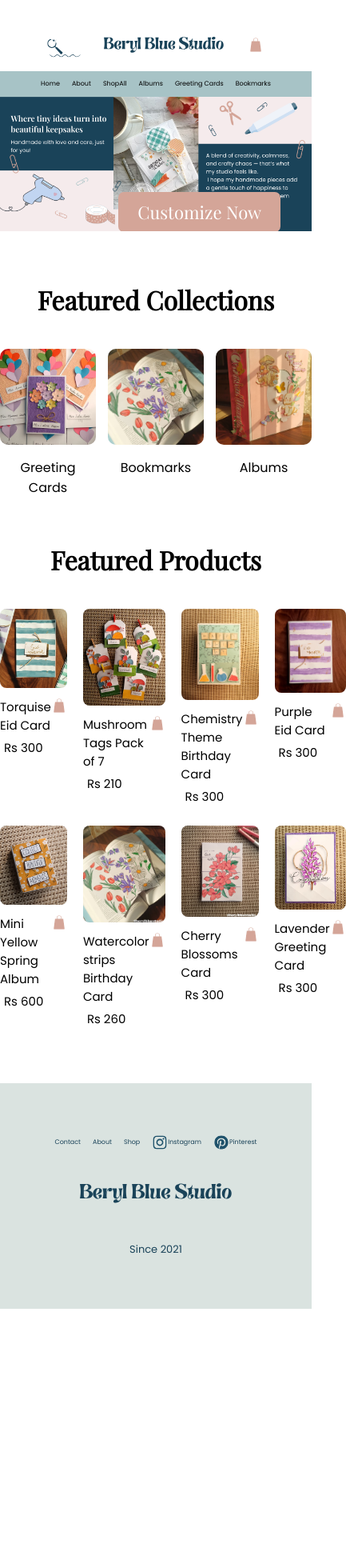
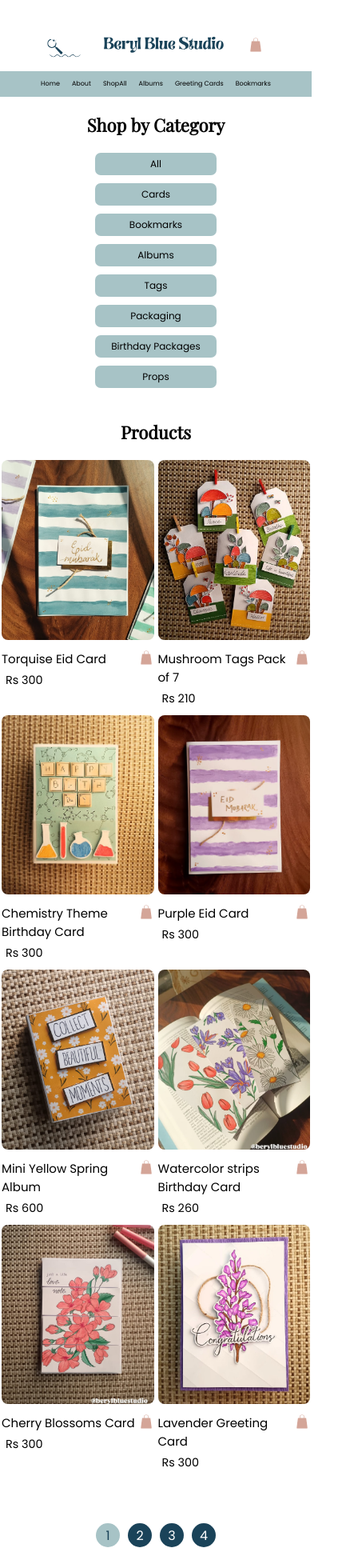
Before and after one commit to syedamaryamazhar/Beryl-Blue-Studio-Complete, a React (Vite) app in the folder bbs-proj/: page / in a window 390 px wide. Shown: the top 1960 px of the page at 80% size, 433 px wide, since content can reach past the window. Before the commit the page ends 1636 px from the top, so only its background shows below. Built offline with nearby package versions, Linux system fonts and the light colour scheme.

Commit message:
productspage css

```diff
--- a/bbs-proj/src/App.jsx
+++ b/bbs-proj/src/App.jsx
@@ -5,11 +5,12 @@ import { BrowserRouter } from 'react-router-dom'
 import './App.css'
 import './index.css'
 import Home from './pages/Homepage'
+import Productspage from './pages/Productspage'
 
 function App() {
   return (
     <div>
-      <Home />
+      <Productspage />
     </div>
 
   )
--- a/bbs-proj/src/components/header.css
+++ b/bbs-proj/src/components/header.css
@@ -1,9 +1,3 @@
-.container {
-            max-width: 1280px;
-            margin: 0px auto;
-            padding: 0px auto;
-}
-
 /* HEADER AND NAVIGATION BAR */
 .header {
     padding-top: 30px;
--- a/bbs-proj/src/index.css
+++ b/bbs-proj/src/index.css
@@ -8,3 +8,24 @@
     --font-poppins: 'Poppins';
     --font-playfairdisplay: 'Playfair Display';
 }
+
+ body {
+            font-family: var(--font-poppins);
+            color: black;
+            margin: 0;
+            background-color: white;
+}
+
+.container {
+            max-width: 1280px;
+            margin: 0px auto;
+}
+
+.section-title {
+            font-family: var(--font-playfairdisplay);
+            font-size: 32px;
+            font-weight: 600;
+            text-align: center;
+            margin-top: 40px;
+            margin-bottom: 40px;
+}
--- /dev/null
+++ b/bbs-proj/src/pages/Productspage.css
@@ -0,0 +1,162 @@
+.box-groups {
+            display: flex;
+            flex-direction: column;
+            align-items: center;
+            gap: 15px;
+            margin-bottom: 40px;
+        }
+
+        .box-row {
+            display: flex;
+            justify-content: center;
+            gap: 10px;
+        }
+
+        .box-btn {
+            background-color: var(--Secondary);
+            color: black;
+            font-family: var(--font-poppins);
+            border: none;
+            padding: 12px 70px;
+            border-radius: 10px;
+            cursor: pointer;
+            font-size: 16px;
+            transition: background-color 0.2s;
+        }
+
+        .box-btn:hover {
+            background-color: var(--Basecolor);
+        }
+
+
+        /* ALL PRODUCTS */
+        .products-grid {
+            display: grid;
+            grid-template-columns: repeat(4, 1fr);
+            gap: 20px;
+            margin: 5px;
+        }
+
+        .product-box {
+            text-decoration: none;
+        }
+
+        .product-image{
+            width: 100%;
+            aspect-ratio: 280 / 330;
+            object-fit: cover;
+            border-radius: 8px;
+            box-shadow: none;
+            margin-bottom: 5px;
+            transition: transform 0.15s ease-out;
+        }
+
+        .product-image:hover{
+            transform: scale(1.03);
+        }
+
+        .product-details {
+            display: flex;
+            justify-content: space-between;
+            color: black;
+        }
+
+        .product-name{
+            margin: 0;
+            font-size: 0.875rem;
+        }
+
+        .price {
+            font-size: 0.9rem;
+            margin: 5px;
+            color: black;
+        }
+
+        .icon-bag {
+            cursor: pointer;
+            width: 20px;
+            height: 20px;
+        }
+
+         /* PAGINATION */
+        .pagination {
+            display: flex;
+            justify-content: center;
+            gap: 10px;
+            margin-top: 60px;
+            margin-bottom: 60px;
+        }
+
+        .page-number {
+            width: 30px;
+            height: 30px;
+            display: flex;
+            align-items: center;
+            justify-content: center;
+            border-radius: 50%;
+            font-family: var(--font-poppins);
+            text-decoration: none;
+            background-color: var(--Primary);
+            color: white;
+            border: none;
+            transition: all 0.2s;
+        }
+
+        .page-number.active {
+            background-color: var(--Secondary);
+            color: var(--Primary);
+
+        }
+
+        .page-number:hover:not(.active) {
+            background-color: var(--Secondary);
+        }
+        /* TABLET VIEW */
+    @media (max-width: 992px) {
+
+    .products-grid {
+        grid-template-columns: repeat(3, 1fr);
+        gap: 10px;
+        margin-left: 5px;
+        margin-right: 5px;
+        /* width: 100vw; */
+    }
+    .box-row {
+        display: flex;
+        flex-direction: column;
+        gap: 10px;
+    }
+    }
+
+    /* MOBILE VIEW */
+    @media (max-width: 600px) {
+
+    .section-title{
+        font-size: 22px;
+        font-weight: 600;
+        margin-top: 20px;
+        margin-bottom: 20px;
+    }
+
+    .products-grid {
+        grid-template-columns: repeat(2, 1fr);
+        gap: 5px;
+        margin-left: 2px;
+        margin-right: 2px;
+        /* width: 100vw; */
+    }
+
+    .box-row {
+        display: flex;
+        flex-direction: column;
+        /* justify-content: center; */
+        gap: 10px;
+    }
+
+    .box-btn {
+        padding: 5px 20px;
+        border-radius: 7px;
+        font-size: 12px;
+        }
+
+    }
--- a/bbs-proj/src/pages/Productspage.jsx
+++ b/bbs-proj/src/pages/Productspage.jsx
@@ -1,14 +1,16 @@
 import React, {useState} from 'react';
 import { Link, BrowserRouter, Route, Routes } from 'react-router-dom';
+import './Productspage.css'
 import ProductCard from "/src/components/product-card";
 import Header from "/src/components/header";
 import Footer from "/src/components/footer";
 
 const ProductsPage = () => {
     //tracking active category bar
-    const [activeCategory, setActiveCategory] = useState('cards');
+    const [activeCategory, setActiveCategory] = useState('all');
 
     const categories = [
+        {id: 'all', label: 'All'},
         {id: 'cards', label: 'Cards'},
         {id: 'bookmarks', label: 'Bookmarks'},
         {id: 'albums', label: 'Albums'},
@@ -29,7 +31,7 @@ const ProductsPage = () => {
         { id: 8, title: "Lavender Greeting Card", price: 300, image: "/images/p8.jpeg" },
     ];
 
-    const filteredProducts = activeCategory === 'cards'? allProducts:allProducts.filter(p => p.category === activeCategory);
+    const filteredProducts = activeCategory === 'all'? featuredProducts:featuredProducts.filter(p => p.category === activeCategory);
 
     return(
         <div className='productspage'>
@@ -67,6 +69,10 @@ const ProductsPage = () => {
                 <Link to="/" class="page-number">3</Link>
                 <Link to="/" class="page-number">4</Link>
             </section>
+
+            <Footer />
         </div>
-    )
-}
+    );
+};
+
+export default ProductsPage;
```
